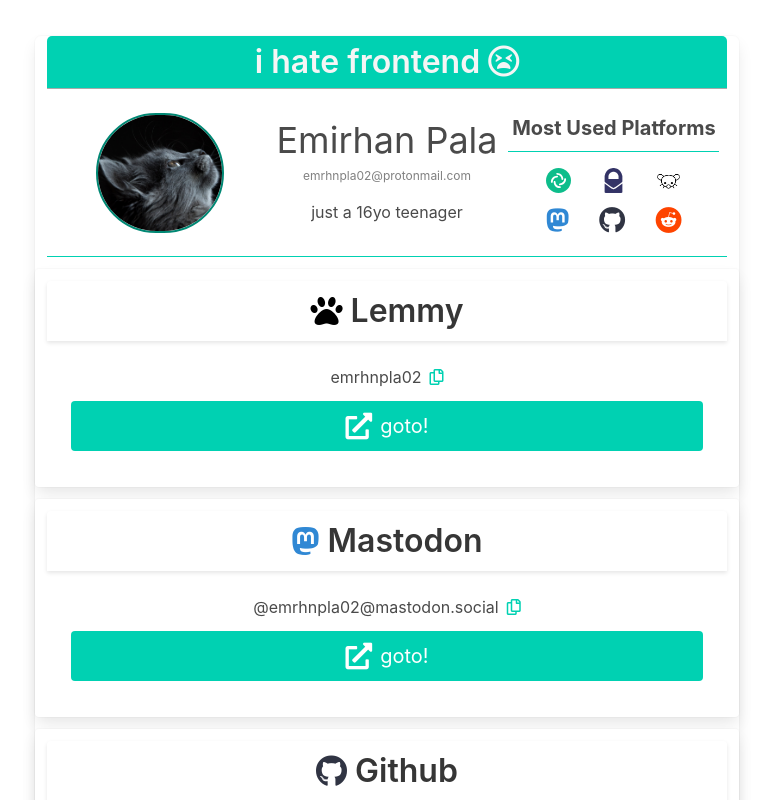
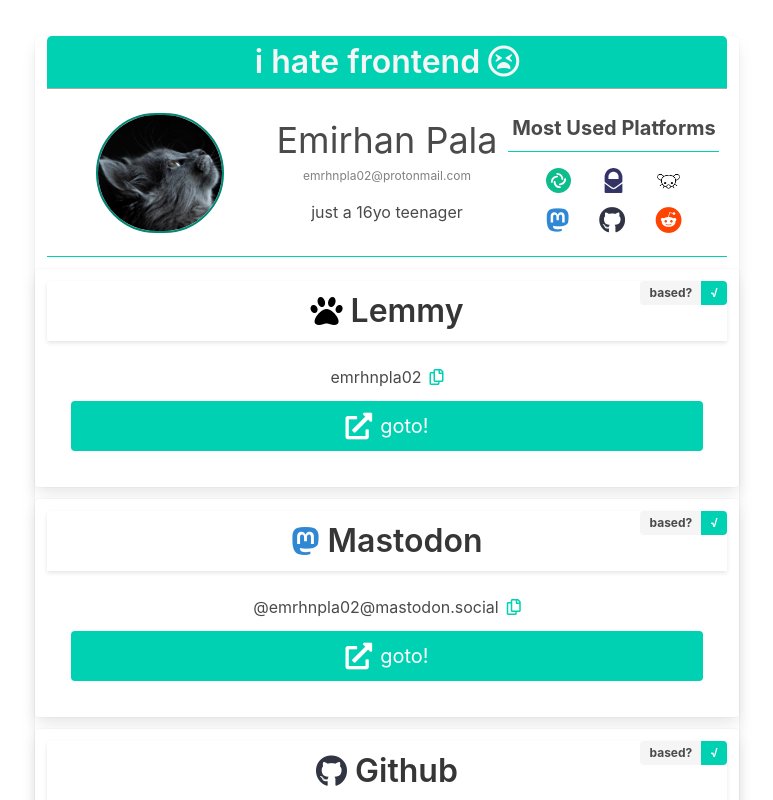
Before and after one commit to emrhnpla02/emrhnpla-social.surge.sh, a Vue app: page / in a window 1280 px wide. Shown: the top 800 px of the page, without its empty margins (253-1026 px from the left). Built offline with nearby package versions, Linux system fonts and the light colour scheme.

Commit message:
'based?' tag added

```diff
--- a/src/components/ViewResult/Links.vue
+++ b/src/components/ViewResult/Links.vue
@@ -7,7 +7,7 @@
       :key="link.websiteName"
       class="card mb-3 column is-5-fullhd is-12 is-12-mobile"
     >
-      <div class="card-header">
+      <div class="card-header is-relative">
         <div class="card-header-title is-flex is-justify-content-center">
           <a
             class="is-flex is-align-items-center"
@@ -21,6 +21,12 @@
             ></i>
             <span class="title">{{ link.websiteName }}</span>
           </a>
+        </div>
+        <div class="tags has-addons has-text-weight-bold">
+          <span class="tag">based?</span>
+          <span class="tag is-primary">
+            {{ link.isBased ? "√" : "X" }}
+          </span>
         </div>
       </div>
       <div class="card-content is-flex is-flex-direction-column">
@@ -74,3 +80,13 @@
   },
 };
 </script>
+
+<style scoped>
+div.tags {
+  position: absolute;
+  right: 0rem;
+}
+div.tags span.tag {
+  margin-bottom: 0;
+}
+</style>
```
